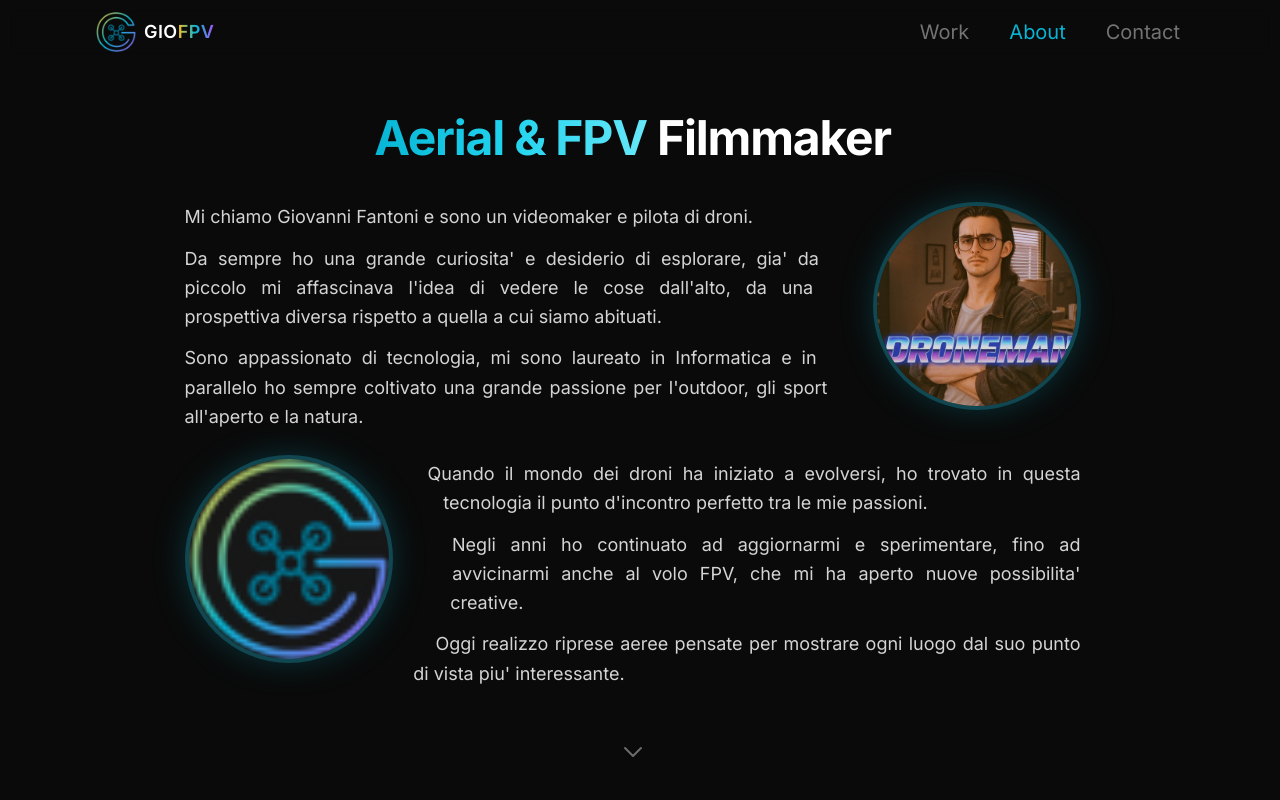
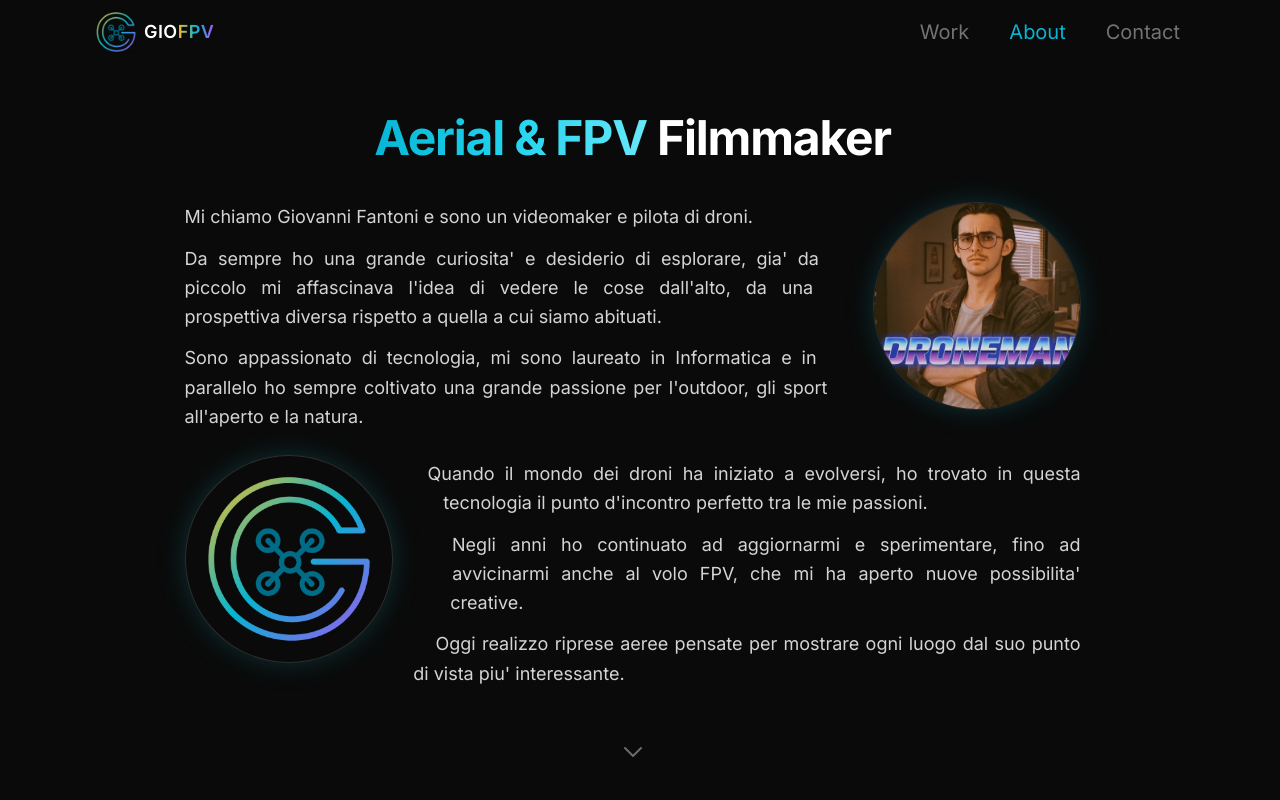
Before and after one commit to Gi0mputer/giofpv-site, a Next.js app: page /about in a window 1280 px wide. Shown: the top 800 px of the page. Built offline with nearby package versions, Linux system fonts and the light colour scheme.

Commit message:
Tweak about bubbles spacing and colors

```diff
--- a/app/about/page.tsx
+++ b/app/about/page.tsx
@@ -100,7 +100,7 @@ export default function AboutPage() {
 
             <div className="text-[15px] sm:text-lg text-neutral-300 leading-relaxed max-w-4xl mx-auto clearfix text-left sm:text-justify">
               <div className="float-right mt-5 sm:mt-10 lg:mt-0 ml-2 lg:ml-16 mb-3 lg:mb-3 shape-circle">
-                <div className="w-36 h-36 sm:w-40 sm:h-40 lg:w-52 lg:h-52 rounded-full overflow-hidden border-4 border-sunset-sky/30 shadow-[0_0_40px_-10px_rgba(6,182,212,0.4)] bg-neutral-900">
+                <div className="w-36 h-36 sm:w-40 sm:h-40 lg:w-52 lg:h-52 rounded-full overflow-hidden border border-white/15 shadow-[0_0_35px_-10px_rgba(34,211,238,0.35)] bg-neutral-950/80">
                   <Image
                     src="/profilepic.png"
                     alt="Giovanni Fantoni"
@@ -123,13 +123,13 @@ export default function AboutPage() {
               </p>
 
               <div className="float-left mr-4 mt-3 sm:mt-12 lg:mr-16 lg:mt-0 mb-0 lg:mb-3 shape-circle">
-                <div className="w-36 h-36 sm:w-40 sm:h-40 lg:w-52 lg:h-52 rounded-full overflow-hidden border-4 border-sunset-sky/30 shadow-[0_0_40px_-10px_rgba(6,182,212,0.4)] bg-neutral-900">
+                <div className="w-36 h-36 sm:w-40 sm:h-40 lg:w-52 lg:h-52 rounded-full overflow-hidden border border-white/15 shadow-[0_0_35px_-10px_rgba(34,211,238,0.35)] bg-neutral-950/80 p-4 sm:p-5">
                   <Image
-                    src="/favicon-48x48.png"
+                    src="/icon-512x512.png"
                     alt="GioFPV Logo"
-                    width={208}
-                    height={208}
-                    className="object-cover w-full h-full"
+                    width={180}
+                    height={180}
+                    className="object-contain w-full h-full"
                   />
                 </div>
               </div>
```
